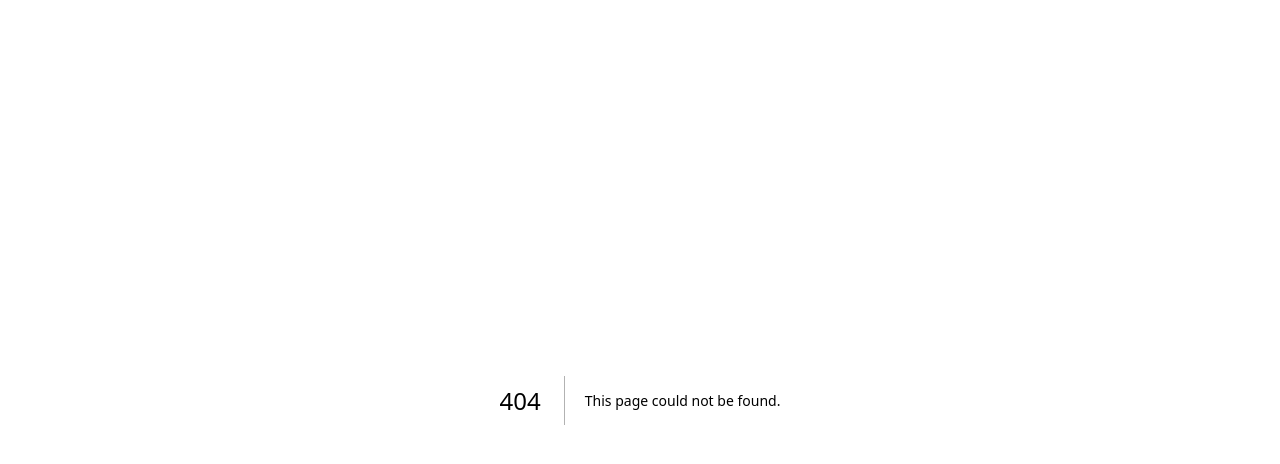
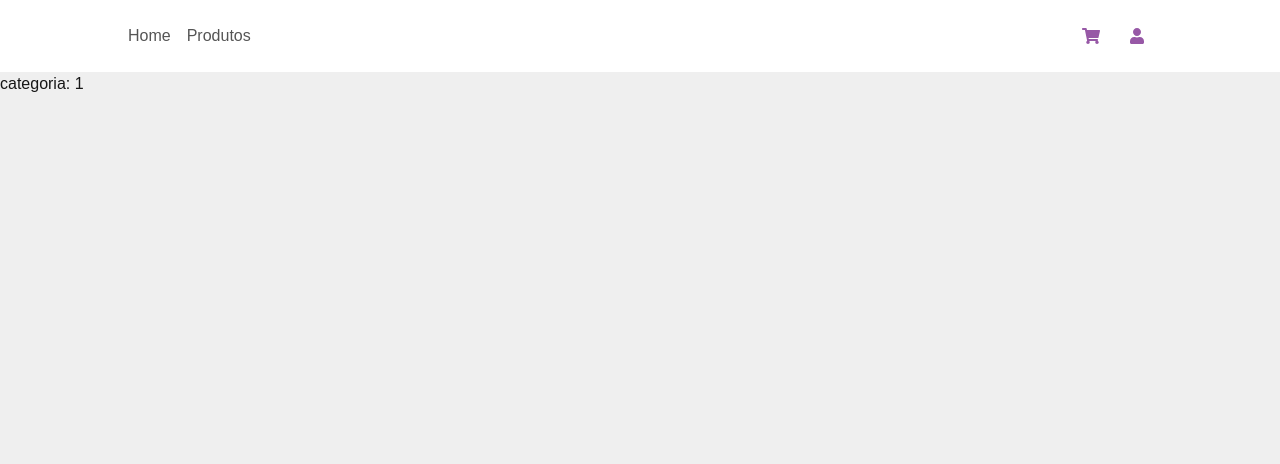
Before and after one commit to ViniRivaldar/hamburgueira, a Next.js app: page /categoria/1 in a window 1280 px wide. Before the commit this address had no page. Shown: the top 464 px of the page. Built offline with nearby package versions, Linux system fonts and the light colour scheme.

Commit message:
ajustando categorias e produtos

```diff
--- /dev/null
+++ b/app/categoria/[id]/page.js
@@ -0,0 +1,13 @@
+import Nav from "@/app/components/Nav"
+
+
+export default function Categoria({params}){
+    const {id}= params
+    return(
+        <>
+            <Nav/>
+            <h1>categoria: {id}</h1>
+
+        </>
+    )
+}
--- a/app/components/CarrouselCategory.js
+++ b/app/components/CarrouselCategory.js
@@ -33,7 +33,7 @@ const Carousel = ({ items }) => {
               </div>
             )}
             <Link
-              href={`/produto/${category.id}`}
+              href={`/categoria/${category.id}`}
               className="px-[48px] py-[21px] text-[24px] bg-[#9758A6] text-white rounded-md hover:bg-[#804686] transition w-[282.793px] text-center mb-14"
             >
               {category.name}
--- a/app/components/CarrouselProducts.js
+++ b/app/components/CarrouselProducts.js
@@ -50,7 +50,7 @@ const Carousel = ({ items }) => {
               href={`/produto/${product.id}`}
               className="px-[48px] py-[21px] text-[24px] bg-[#9758A6] text-white rounded-md hover:bg-[#804686] transition w-[282.793px] text-center mb-14"
             >
-              Peça agora
+              Saiba mais
             </Link>
           </div>
         </SwiperSlide>
```
